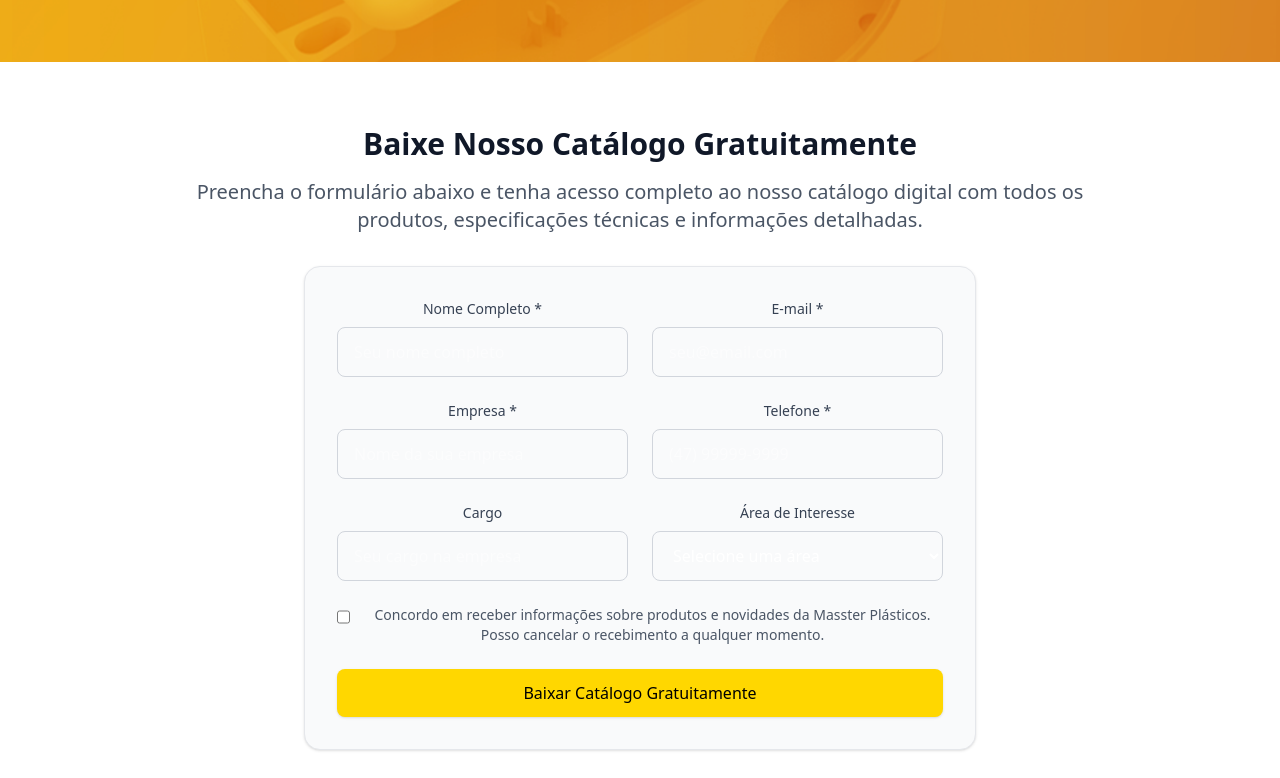
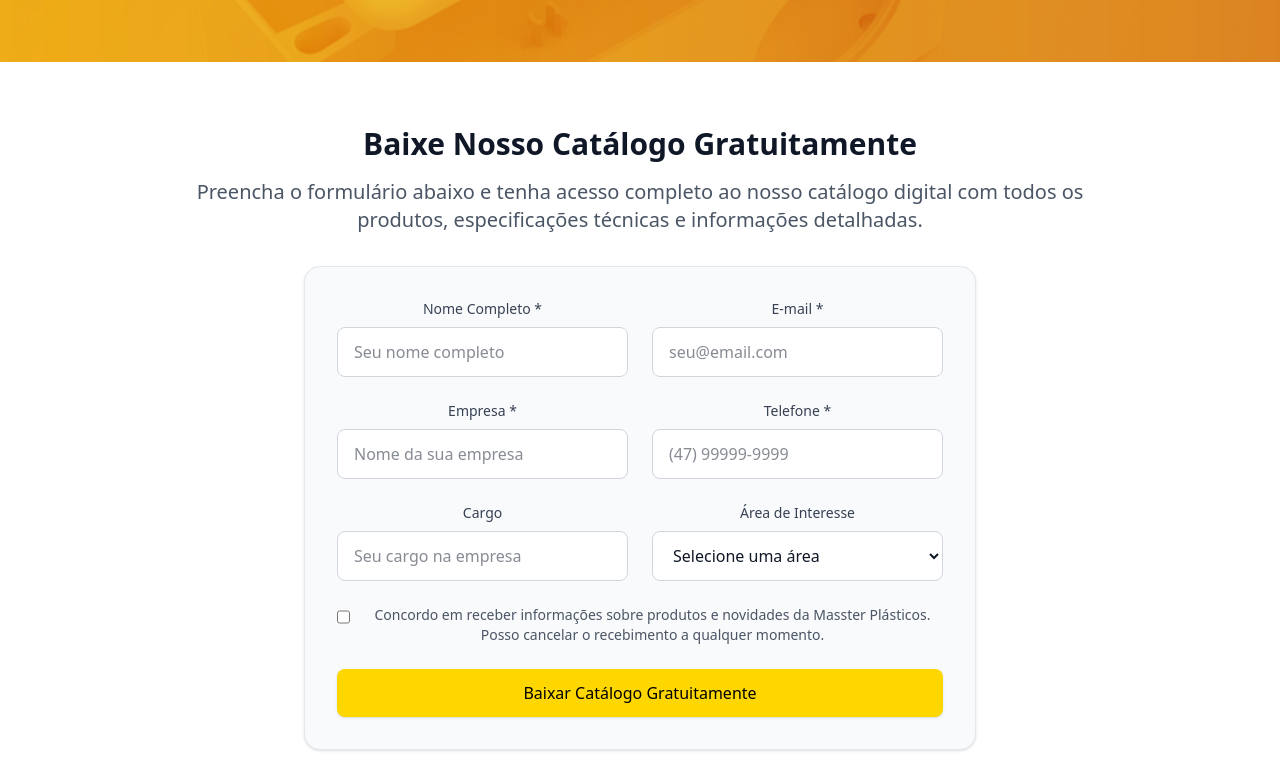
Before and after one commit to thiagobranco047/masster-plasticos, a Next.js app: page /catalogo in a window 1280 px wide. Shown: the part 381-1159 px from the top of the page. Built offline with nearby package versions, Linux system fonts and the light colour scheme.

Commit message:
feat: layout fixes

```diff
--- a/src/app/catalogo/page.tsx
+++ b/src/app/catalogo/page.tsx
@@ -122,7 +122,7 @@ export default function CatalogoPage() {
                         required
                         value={formData.nome}
                         onChange={handleInputChange}
-                        className="w-full px-4 py-3 border border-gray-300 rounded-lg focus:ring-2 focus:ring-brand-yellow focus:border-transparent"
+                        className="w-full px-4 py-3 border border-gray-300 rounded-lg focus:ring-2 focus:ring-brand-yellow focus:border-transparent text-gray-900 bg-white"
                         placeholder="Seu nome completo"
                       />
                     </div>
@@ -137,7 +137,7 @@ export default function CatalogoPage() {
                         required
                         value={formData.email}
                         onChange={handleInputChange}
-                        className="w-full px-4 py-3 border border-gray-300 rounded-lg focus:ring-2 focus:ring-brand-yellow focus:border-transparent"
+                        className="w-full px-4 py-3 border border-gray-300 rounded-lg focus:ring-2 focus:ring-brand-yellow focus:border-transparent text-gray-900 bg-white"
                         placeholder="seu@email.com"
                       />
                     </div>
@@ -155,7 +155,7 @@ export default function CatalogoPage() {
                         required
                         value={formData.empresa}
                         onChange={handleInputChange}
-                        className="w-full px-4 py-3 border border-gray-300 rounded-lg focus:ring-2 focus:ring-brand-yellow focus:border-transparent"
+                        className="w-full px-4 py-3 border border-gray-300 rounded-lg focus:ring-2 focus:ring-brand-yellow focus:border-transparent text-gray-900 bg-white"
                         placeholder="Nome da sua empresa"
                       />
                     </div>
@@ -170,7 +170,7 @@ export default function CatalogoPage() {
                         required
                         value={formData.telefone}
                         onChange={handleInputChange}
-                        className="w-full px-4 py-3 border border-gray-300 rounded-lg focus:ring-2 focus:ring-brand-yellow focus:border-transparent"
+                        className="w-full px-4 py-3 border border-gray-300 rounded-lg focus:ring-2 focus:ring-brand-yellow focus:border-transparent text-gray-900 bg-white"
                         placeholder="(47) 99999-9999"
                       />
                     </div>
@@ -187,7 +187,7 @@ export default function CatalogoPage() {
                         name="cargo"
                         value={formData.cargo}
                         onChange={handleInputChange}
-                        className="w-full px-4 py-3 border border-gray-300 rounded-lg focus:ring-2 focus:ring-brand-yellow focus:border-transparent"
+                        className="w-full px-4 py-3 border border-gray-300 rounded-lg focus:ring-2 focus:ring-brand-yellow focus:border-transparent text-gray-900 bg-white"
                         placeholder="Seu cargo na empresa"
                       />
                     </div>
@@ -200,7 +200,7 @@ export default function CatalogoPage() {
                         name="interesse"
                         value={formData.interesse}
                         onChange={handleInputChange}
-                        className="w-full px-4 py-3 border border-gray-300 rounded-lg focus:ring-2 focus:ring-brand-yellow focus:border-transparent"
+                        className="w-full px-4 py-3 border border-gray-300 rounded-lg focus:ring-2 focus:ring-brand-yellow focus:border-transparent text-gray-900 bg-white"
                       >
                         <option value="">Selecione uma área</option>
                         <option value="masster-plus">Masster Plus</option>
--- a/src/app/contato/page.tsx
+++ b/src/app/contato/page.tsx
@@ -129,8 +129,8 @@ export default function ContatoPage() {
                     </div>
                     <div>
                       <div className="space-y-1 text-gray-600">
-                        <p><span className="font-medium">Segunda a Sexta:</span> 8h às 18h</p>
-                        <p><span className="font-medium">Sábado:</span> 8h às 12h</p>
+                        <p><span className="font-medium">Segunda a Sexta:</span> 7h12 às 17h</p>
+                        <p><span className="font-medium">Sábado:</span> Fechado</p>
                         <p><span className="font-medium">Domingo:</span> Fechado</p>
                       </div>
                     </div>
@@ -179,12 +179,12 @@ export default function ContatoPage() {
           <div className="max-w-3xl mx-auto space-y-6">
             <div className="bg-white rounded-2xl p-6 shadow-sm border border-gray-100">
               <h3 className="text-lg font-semibold text-gray-900 mb-3">
-                Qual o prazo de entrega dos produtos?
+                Qual o prazo de despacho dos produtos?
               </h3>
               <p className="text-gray-600">
-                O prazo de entrega varia conforme o produto e quantidade solicitada.
-                Em geral, produtos em estoque são entregues em até 5 dias úteis,
-                enquanto produtos sob encomenda podem levar de 15 a 30 dias úteis.
+                O prazo de despacho varia conforme o produto e quantidade solicitada.
+                Em geral, produtos em estoque são despachados em até 5 dias úteis,
+                enquanto itens especiais podem levar de 15 a 30 dias úteis.
               </p>
             </div>
 
--- a/src/app/sobre-a-empresa/page.tsx
+++ b/src/app/sobre-a-empresa/page.tsx
@@ -52,6 +52,11 @@ export default function SobrePage() {
                   Nossa trajetória é marcada por conquistas importantes, certificações
                   de qualidade e o reconhecimento de nossos clientes como parceiros
                   confiáveis e inovadores.
+                </p>
+                <p>
+                  Hoje, com três unidades operacionais em Araquari-SC, atendemos clientes
+                  em todo o território nacional, sempre mantendo nossos valores de excelência
+                  e sustentabilidade.
                 </p>
               </div>
             </div>
```
